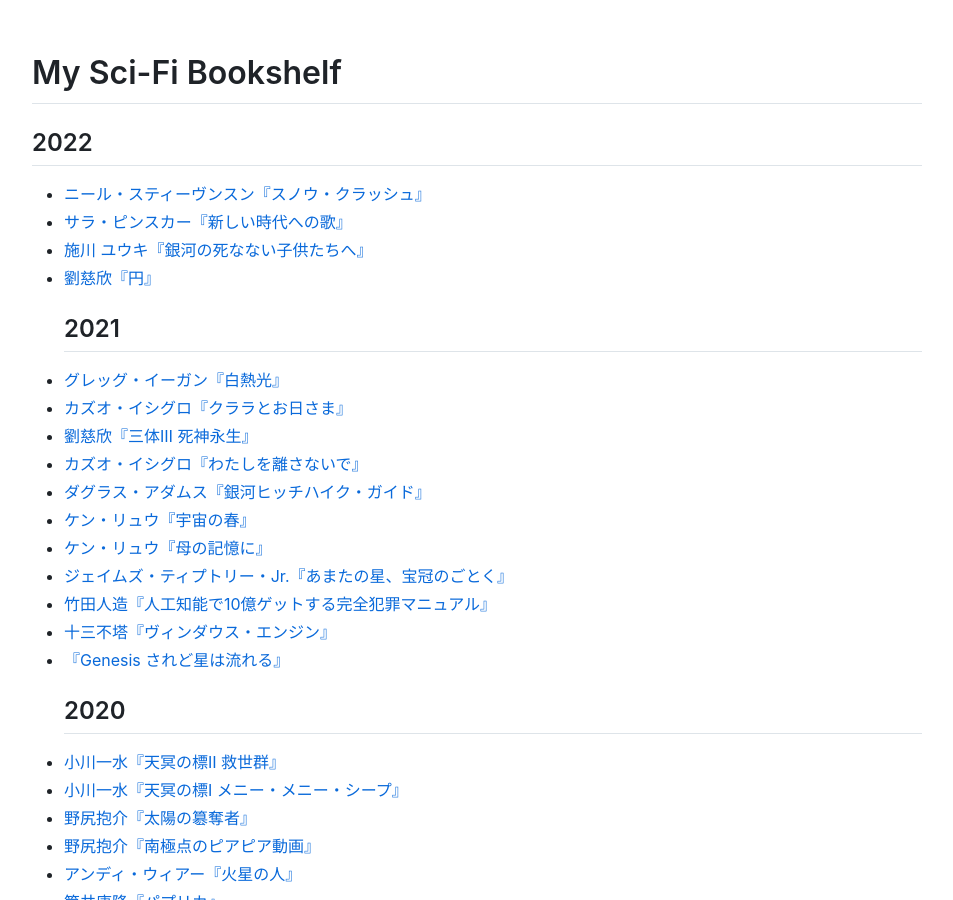
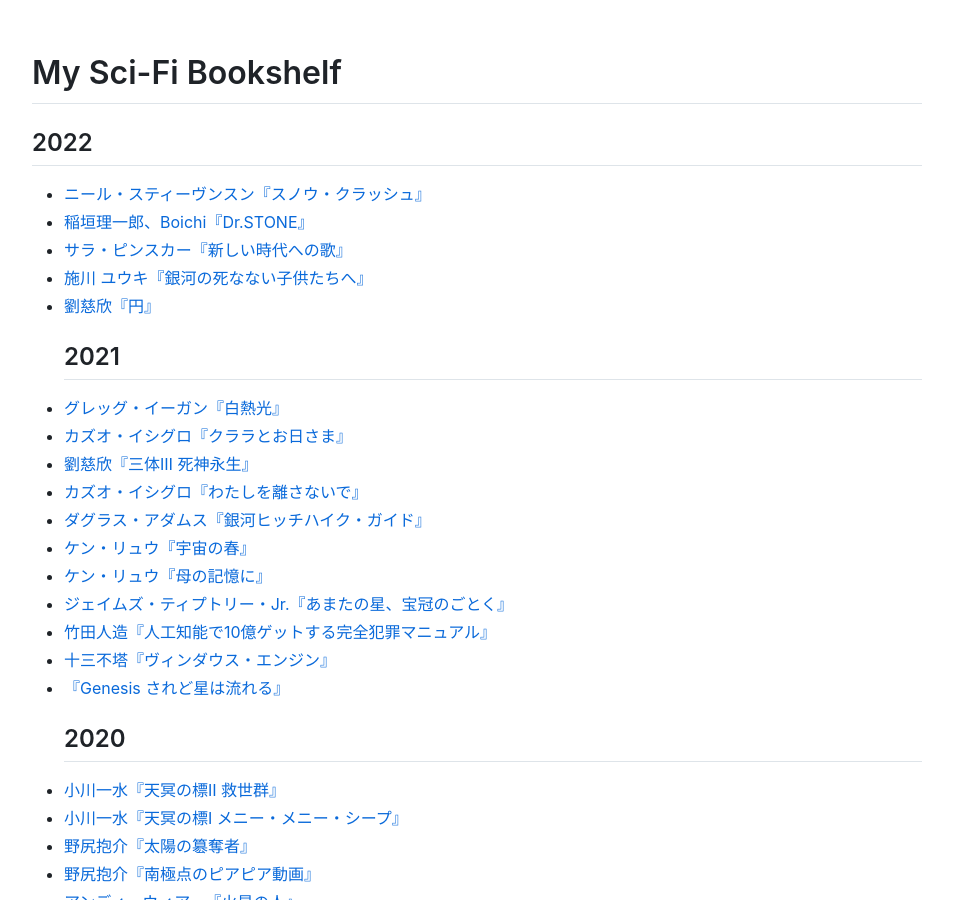
Before and after one commit to sankichi92/sankichi.net, a Jekyll site: the page built from sci-fi.md, in a window 1280 px wide and 900 px high. Shown: the whole window, without its empty margins (163-1116 px from the left). Built offline with Jekyll 4.4.1, drawn with Linux system fonts in a browser that asks for light colours; nearby versions of some CDN libraries; our own code applies the rules of GitHub Pages for plain Markdown files.

Commit message:
『Dr.STONE』

```diff
--- a/_data/sci-fi-bookshelf.yml
+++ b/_data/sci-fi-bookshelf.yml
@@ -2,6 +2,11 @@
   author: ニール・スティーヴンスン
   asin: B09Q8DB3TG
   date: 2022-03-25
+
+- title: Dr.STONE
+  author: 稲垣理一郎、Boichi
+  asin: B071VV14SF
+  date: 2022-03-07
 
 - title: 新しい時代への歌
   author: サラ・ピンスカー
```
